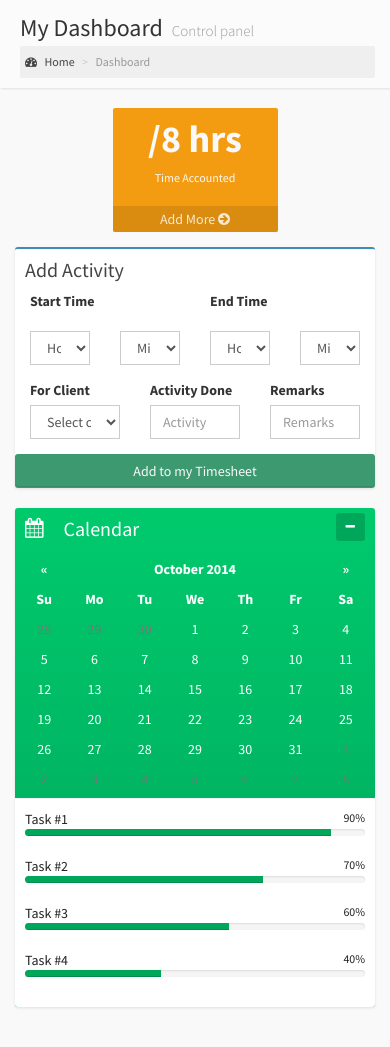
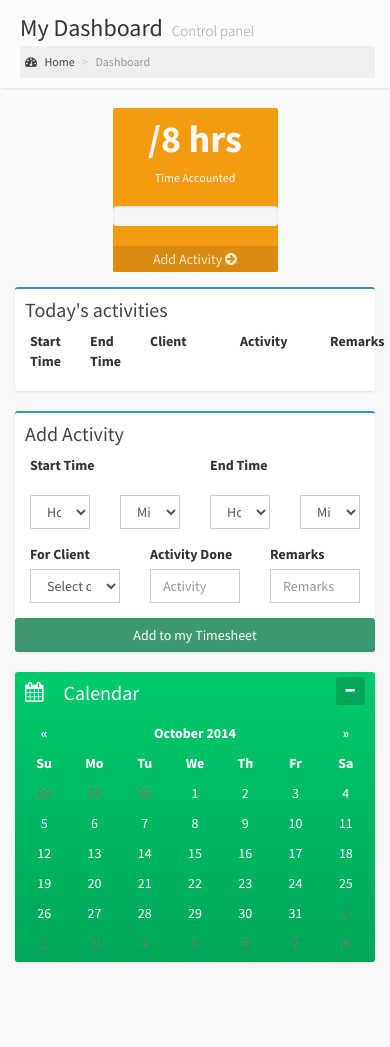
Before and after one commit to FangedParakeet/codename_bhiwandi, a CodeIgniter app: template application/views/home/index.php in a window 390 px wide. Shown: the part 100-1147 px from the top of the page. After the commit the page ends 1063 px from the top, so only its background shows below. Run offline with CodeIgniter, Linux system fonts and the light colour scheme; the template is opened without the code that fills it, so the values that code supplies are empty.

Commit message:
reorganised user homepage; added today's activities and added dynamic progress bars for activities

```diff
--- /dev/null
+++ b/application/views/includes/activities_list.php
@@ -0,0 +1,54 @@
+<!-- Activity List -->
+<div class="box box-primary">
+	<div class="box-header">
+		<h3 class="box-title">Today's activities</h3>
+	</div>
+	<div class="" id="">
+		<div class="body bg-gray">
+			<div class="col-xs-2 form-group">
+				<label>Start Time</label>
+			</div>
+			<div class="col-xs-2 form-group">
+				<label>End Time</label>
+			</div>
+			<div class="col-xs-3 form-group">
+				<label>Client</label>
+			</div>
+			<div class="col-xs-3 form-group">
+				<label>Activity</label>
+			</div>
+			<div class="col-xs-2 form-group">
+				<label>Remarks</label>
+			</div>
+		</div>
+		<div class="body bg-gray">
+		<?php foreach($activities as $key => $activity){ ?>
+			<div class="col-lg-2 form-group">
+				<?php echo $activity['start']; ?>
+			</div>
+			<div class="col-lg-2 form-group">
+				<?php echo $activity['end']; ?>
+			</div>
+			<div class="col-lg-2 form-group">
+				<?php echo $activity['client']; ?>
+			</div>
+			<div class="col-lg-2 form-group">
+				<?php echo $activity['description']; ?>
+			</div>
+			<div class="col-lg-2 form-group">
+				<?php echo $activity['remarks']; ?>
+			</div>
+			<div class="col-lg-2">
+				<?php echo $activity['duration']; ?> hours
+			</div>
+			<div class="progress col-sm-2" style="padding:0">
+				<div class="progress-bar progress-bar-green" style="width: <?php echo (intval($activity['duration']) / $hours) * 100; ?>%;"></div>
+			</div>
+			<?php } ?>
+		</div>
+		<div class="footer">
+			&nbsp;
+		</div>
+	</form>
+</div>
+</div><!-- /.box -->
--- a/application/views/includes/activity_form.php
+++ b/application/views/includes/activity_form.php
@@ -1,5 +1,5 @@
-<!-- Activity List -->
-<div class="box box-primary">
+<!-- Activity Form -->
+<div class="box box-primary" id="add_activity">
 	<div class="box-header">
 		<h3 class="box-title">Add Activity</h3>
 	</div>
--- a/application/views/includes/calendar.php
+++ b/application/views/includes/calendar.php
@@ -12,43 +12,4 @@
 		<!--The calendar -->
 		<div id="calendar" style="width: 100%"></div>
 	</div><!-- /.box-body -->
-    <div class="box-footer text-black">
-        <div class="row">
-            <div class="col-sm-6">
-                <!-- Progress bars -->
-                <div class="clearfix">
-                    <span class="pull-left">Task #1</span>
-                    <small class="pull-right">90%</small>
-                </div>
-                <div class="progress xs">
-                    <div class="progress-bar progress-bar-green" style="width: 90%;"></div>
-                </div>
-
-                <div class="clearfix">
-                    <span class="pull-left">Task #2</span>
-                    <small class="pull-right">70%</small>
-                </div>
-                <div class="progress xs">
-                    <div class="progress-bar progress-bar-green" style="width: 70%;"></div>
-                </div>
-            </div><!-- /.col -->
-            <div class="col-sm-6">
-                <div class="clearfix">
-                    <span class="pull-left">Task #3</span>
-                    <small class="pull-right">60%</small>
-                </div>
-                <div class="progress xs">
-                    <div class="progress-bar progress-bar-green" style="width: 60%;"></div>
-                </div>
-
-                <div class="clearfix">
-                    <span class="pull-left">Task #4</span>
-                    <small class="pull-right">40%</small>
-                </div>
-                <div class="progress xs">
-                    <div class="progress-bar progress-bar-green" style="width: 40%;"></div>
-                </div>
-            </div><!-- /.col -->
-        </div><!-- /.row -->
-    </div>
 </div><!-- /.box -->
--- a/application/views/includes/foot.php
+++ b/application/views/includes/foot.php
@@ -1,5 +1,7 @@
 <!-- jQuery 2.0.2 -->
 <script src="<?php echo base_url(); ?>assets/scripts/jquery.js"></script>
+<!-- App js -->
+<script src="<?php echo base_url(); ?>assets/scripts/scripts.js"></script>
 <!-- jQuery UI 1.10.3 -->
 <script src="<?php echo base_url(); ?>assets/uikit/js/jquery-ui-1.10.3.min.js" type="text/javascript"></script>
 <!-- Bootstrap -->
--- a/application/views/includes/home_content.php
+++ b/application/views/includes/home_content.php
@@ -23,7 +23,9 @@
 			<div class="col-lg-4 col-xs-6">
 				<!-- small box -->
 				<div class="small-box bg-yellow">
+
 					<div class="inner">
+
 						<h3>
 							<?php echo $hours; ?>/8 hrs
 						</h3>
@@ -31,11 +33,12 @@
 							Time Accounted
 						</p>
 					</div>
-                    <div class="icon">
-                        <i class="ion ion-pie-graph"></i>
+					<div class="progress col-sm-2" style="padding:0;width:100%">
+						<div class="progress-bar progress-bar-green" style="width: <?php echo ($hours / 8) * 100; ?>%;">
 						</div>
-                    <a href="#" class="small-box-footer">
-                        Add More <i class="fa fa-arrow-circle-right"></i>
+					</div>
+					<a href="#" class="small-box-footer" id="add_butt">
+						Add Activity <i class="fa fa-arrow-circle-right"></i>
 					</a>
 				</div>
 			</div><!-- ./col -->
@@ -46,13 +49,23 @@
 		<!-- Main row -->
 		<div class="row">
 			<!-- Left col -->
-            <section class="col-lg-7 connectedSortable">
+			<section class="col-lg-12 connectedSortable">
+
+				<?php $this->load->view('includes/activities_list.php'); ?>
+
+			</section><!-- /.Left col -->
+		</div><!-- /.row (main row) -->
+
+		<!-- Bottom row -->
+		<div class="row">
+			<!-- Left col -->
+			<section class="col-lg-7 col-xs-12 connectedSortable">
 
 				<?php $this->load->view('includes/activity_form.php'); ?>
 
 			</section><!-- /.Left col -->
 			<!-- right col (We are only adding the ID to make the widgets sortable)-->
-            <section class="col-lg-5 connectedSortable">
+			<section class="col-lg-5 col-xs-12 connectedSortable">
 
 
 				<?php $this->load->view('includes/calendar.php'); ?>
--- a/assets/scripts/main.js
+++ b/assets/scripts/main.js
@@ -21,7 +21,6 @@ $(window).load(function(){
 
 // document ready function
 $(document).ready(function(){
-
 	//prevent font flickering in some browsers
 	(function(){
 	  //if firefox 3.5+, hide content till load (or 3 seconds) to prevent FOUT
--- /dev/null
+++ b/assets/scripts/scripts.js
@@ -0,0 +1,7 @@
+$(document).ready(function(){
+	$('#add_butt').click(function(){
+		$('html, body').animate({
+		        scrollTop: $("#add_activity").offset().top
+		    }, 1000);
+	});
+});
```
Also changed, not shown: application/controllers/home.php (+16 -2 lines). Lines whose indentation alone changed are shown as unchanged.
